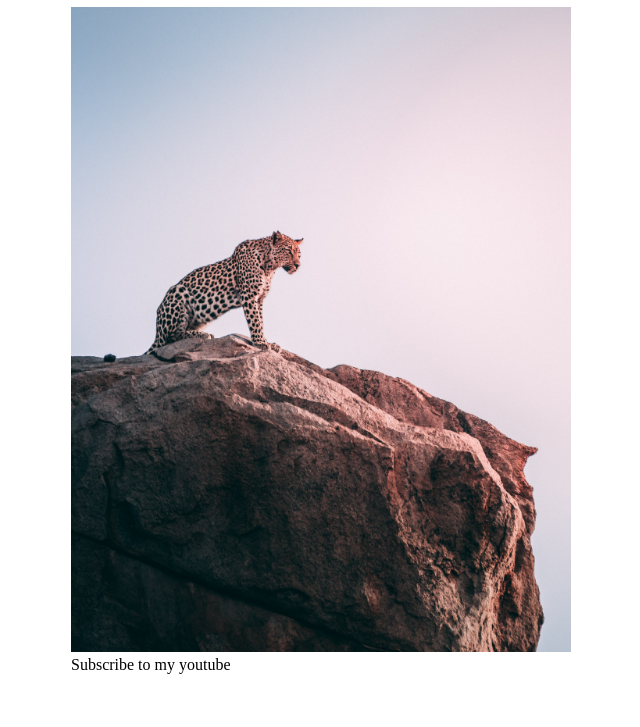
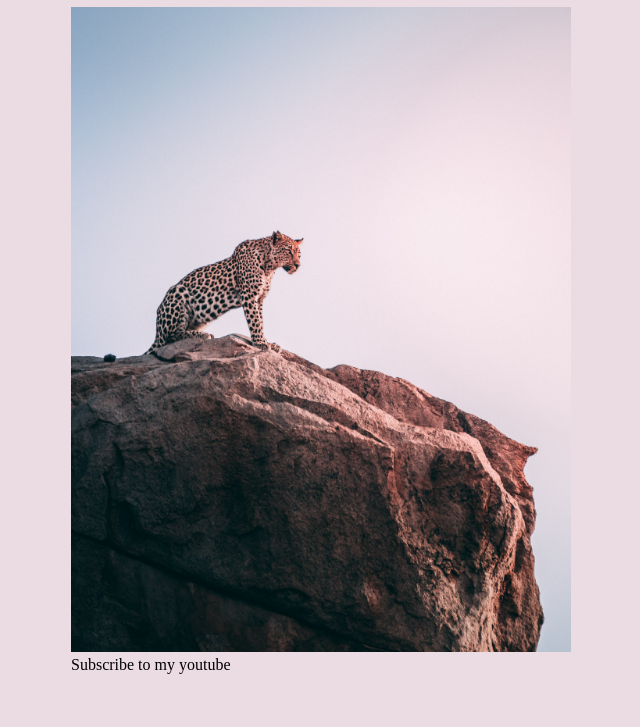
Before and after one commit to Thunderducky/Cheetahs, a plain HTML site: page index.html in a window 1280 px wide. Shown: the part 73-800 px from the top of the page, without its empty margins (319-959 px from the left). Drawn offline with Linux system fonts and the light colour scheme.

Commit message:
Update the styles

```diff
--- a/style.css
+++ b/style.css
@@ -3,3 +3,7 @@
     max-width:1000px;
     margin: 0 auto;
 }
+
+body {
+    background-color: #ebdbe2;
+}
```
